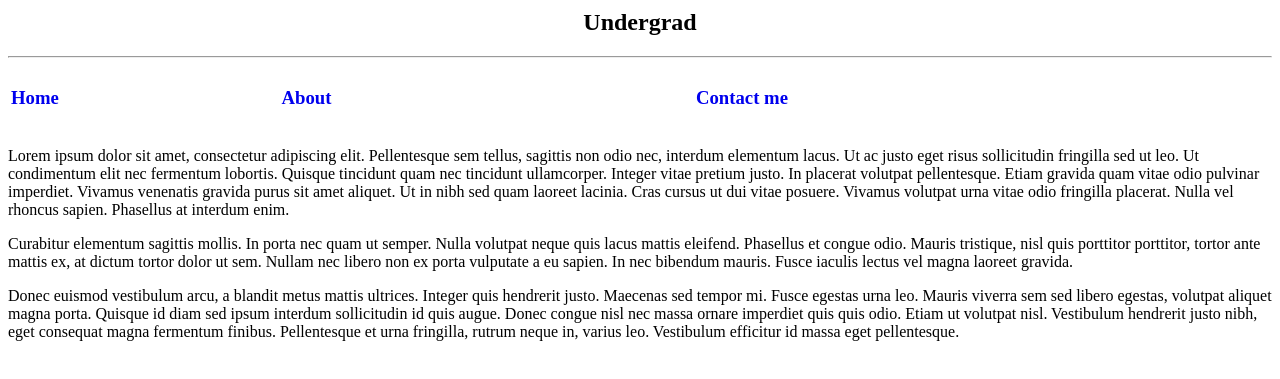
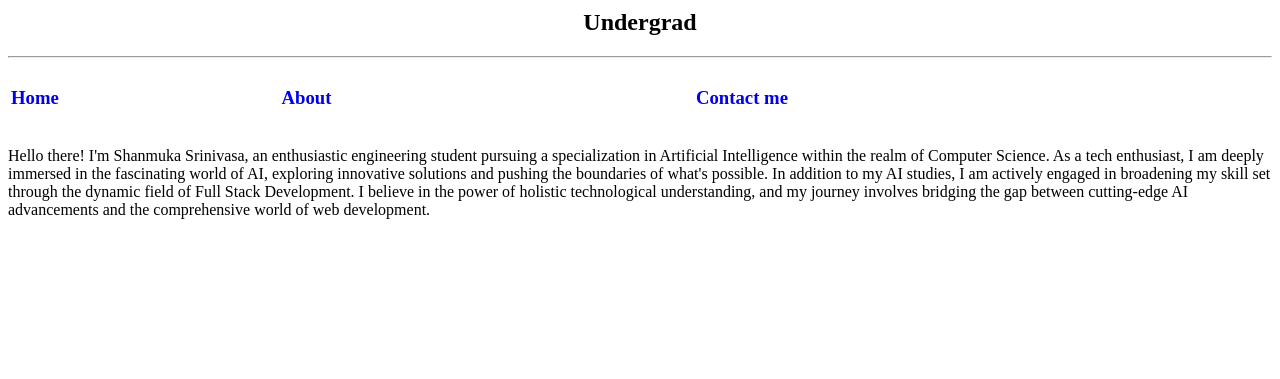
Before and after one commit to shanmuka7482/HTML-Resume, a plain HTML site: page about.html in a window 1280 px wide. Shown: the part 93-472 px from the top of the page. Drawn offline with Linux system fonts and the light colour scheme.

Commit message:
Update about.html

```diff
--- a/about.html
+++ b/about.html
@@ -25,8 +25,7 @@
             </td>
         </tr>
     </table>
-    <p>Lorem ipsum dolor sit amet, consectetur adipiscing elit. Pellentesque sem tellus, sagittis non odio nec, interdum elementum lacus. Ut ac justo eget risus sollicitudin fringilla sed ut leo. Ut condimentum elit nec fermentum lobortis. Quisque tincidunt quam nec tincidunt ullamcorper. Integer vitae pretium justo. In placerat volutpat pellentesque. Etiam gravida quam vitae odio pulvinar imperdiet. Vivamus venenatis gravida purus sit amet aliquet. Ut in nibh sed quam laoreet lacinia. Cras cursus ut dui vitae posuere. Vivamus volutpat urna vitae odio fringilla placerat. Nulla vel rhoncus sapien. Phasellus at interdum enim.</p>
-    <p>Curabitur elementum sagittis mollis. In porta nec quam ut semper. Nulla volutpat neque quis lacus mattis eleifend. Phasellus et congue odio. Mauris tristique, nisl quis porttitor porttitor, tortor ante mattis ex, at dictum tortor dolor ut sem. Nullam nec libero non ex porta vulputate a eu sapien. In nec bibendum mauris. Fusce iaculis lectus vel magna laoreet gravida.</p>
-    <p>Donec euismod vestibulum arcu, a blandit metus mattis ultrices. Integer quis hendrerit justo. Maecenas sed tempor mi. Fusce egestas urna leo. Mauris viverra sem sed libero egestas, volutpat aliquet magna porta. Quisque id diam sed ipsum interdum sollicitudin id quis augue. Donec congue nisl nec massa ornare imperdiet quis quis odio. Etiam ut volutpat nisl. Vestibulum hendrerit justo nibh, eget consequat magna fermentum finibus. Pellentesque et urna fringilla, rutrum neque in, varius leo. Vestibulum efficitur id massa eget pellentesque.</p>
+    <p> Hello there! I'm Shanmuka Srinivasa, an enthusiastic engineering student pursuing a specialization in Artificial Intelligence within the realm of Computer Science. As a tech enthusiast, I am deeply immersed in the fascinating world of AI, exploring innovative solutions and pushing the boundaries of what's possible.
+In addition to my AI studies, I am actively engaged in broadening my skill set through the dynamic field of Full Stack Development. I believe in the power of holistic technological understanding, and my journey involves bridging the gap between cutting-edge AI advancements and the comprehensive world of web development.</p>
 </body>
 </html>
```
